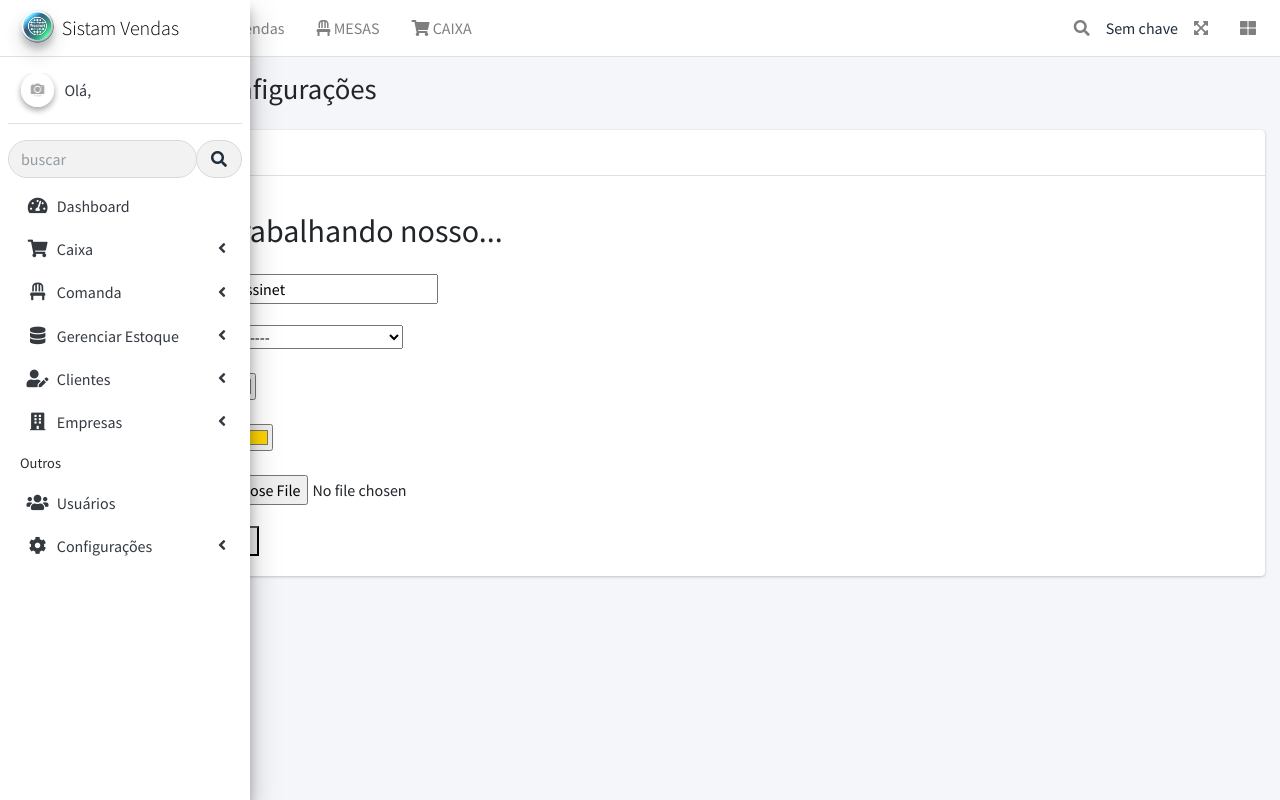
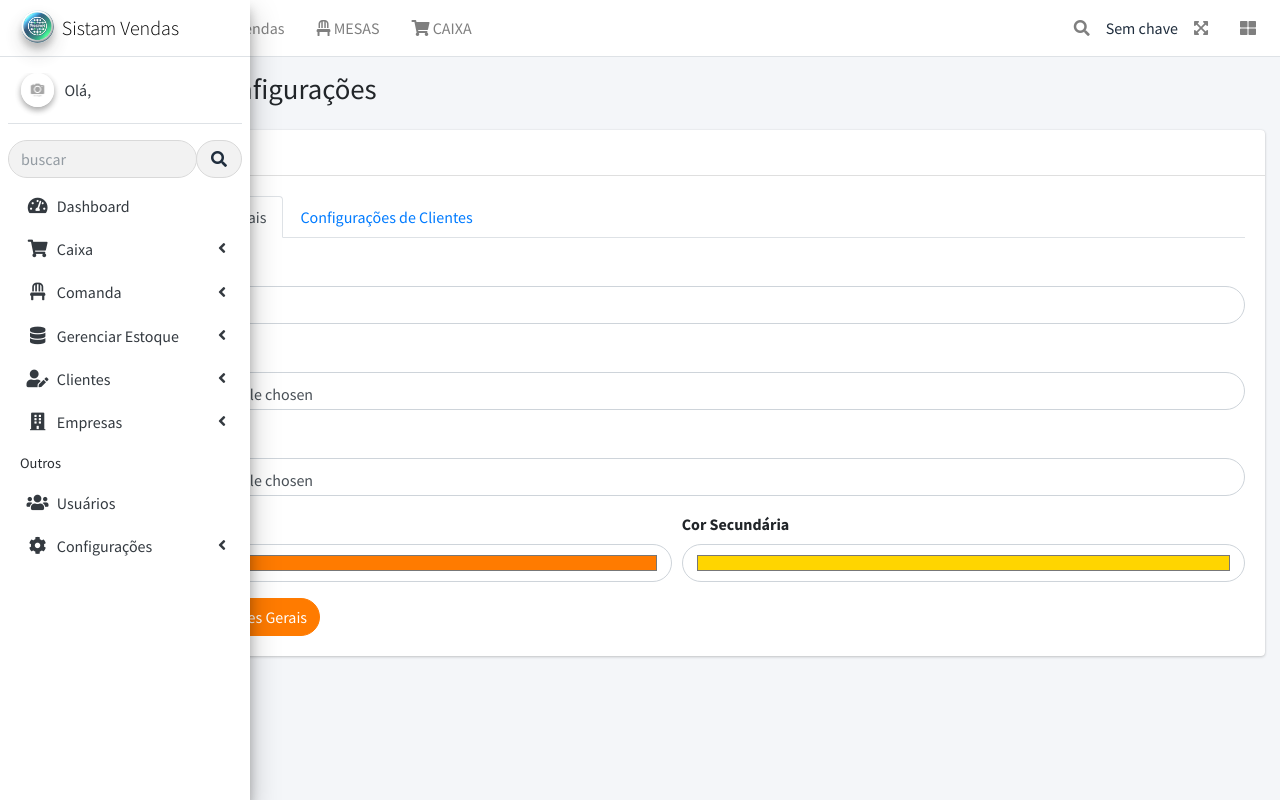
Before and after one commit to Dragonxt022/ProVendas, a Django app: page /configuracoes/ in a window 1280 px wide. Run offline with Django 5.2, Linux system fonts and the light colour scheme; data comes from the database, SQL or seed files in the repository; both versions use the stored data as it was after the commit; some libraries are stand-ins or nearby versions.

Commit message:
Correções esteticas em configuração

```diff
--- a/provendas/configuracoes/forms.py
+++ b/provendas/configuracoes/forms.py
@@ -4,8 +4,12 @@ from .models import Configuracao
 class ConfiguracaoForm(forms.ModelForm):
     class Meta:
         model = Configuracao
-        fields = ['nome_aplicacao', 'cliente_padrao', 'cor_primaria', 'cor_secundaria', 'logo_empresa']
+        fields = ['nome_aplicacao', 'cliente_padrao', 'cor_primaria', 'cor_secundaria', 'logo_empresa', 'icone_aplicacao']
         widgets = {
-            'cor_primaria': forms.TextInput(attrs={'type': 'color'}),
-            'cor_secundaria': forms.TextInput(attrs={'type': 'color'}),
+            'nome_aplicacao': forms.TextInput(attrs={'class': 'form-control'}),
+            'cliente_padrao': forms.Select(attrs={'class': 'form-control'}),
+            'cor_primaria': forms.TextInput(attrs={'type': 'color', 'class': 'form-control'}),
+            'cor_secundaria': forms.TextInput(attrs={'type': 'color', 'class': 'form-control'}),
+            'logo_empresa': forms.FileInput(attrs={'class': 'form-control'}),
+            'icone_aplicacao': forms.FileInput(attrs={'class': 'form-control'}),
         }
--- a/provendas/configuracoes/models.py
+++ b/provendas/configuracoes/models.py
@@ -1,11 +1,14 @@
+# models.py
 from django.db import models
+from provendas.utils import caminho_upload
 
 class Configuracao(models.Model):
     nome_aplicacao = models.CharField(max_length=100)
     cliente_padrao = models.ForeignKey('clientes.Cliente', on_delete=models.SET_NULL, null=True, blank=True)
-    cor_primaria = models.CharField(max_length=7, default="#ff670f")  # Exemplo de cor no formato hex
-    cor_secundaria = models.CharField(max_length=7, default="#ffd30f")
-    logo_empresa = models.ImageField(upload_to='logos/', null=True, blank=True)
+    cor_primaria = models.CharField(max_length=7, default="#000000")
+    cor_secundaria = models.CharField(max_length=7, default="#FFFFFF")
+    logo_empresa = models.ImageField(upload_to=caminho_upload, null=True, blank=True)
+    icone_aplicacao = models.ImageField(upload_to=caminho_upload, null=True, blank=True)  # Novo campo para o ícone
 
     def __str__(self):
-        return "Configurações Gerais"
+        return self.nome_aplicacao
--- a/provendas/templates/configuracoes/listar_configuracao.html
+++ b/provendas/templates/configuracoes/listar_configuracao.html
@@ -33,13 +33,79 @@
                                 <h3 class="card-title">Lista de clientes</h3>
                             </div>
                             <div class="card-body">
-                                <h2 class="py-3" >Estamos trabalhando nosso...</h2>
+                                <!-- Abas de Configuração -->
+                                <ul class="nav nav-tabs" id="configuracoesTabs" role="tablist">
+                                    <li class="nav-item">
+                                        <a class="nav-link active" id="gerais-tab" data-toggle="tab" href="#gerais" role="tab" aria-controls="gerais" aria-selected="true">
+                                            Configurações Gerais
+                                        </a>
+                                    </li>
+                                    <li class="nav-item">
+                                        <a class="nav-link" id="clientes-tab" data-toggle="tab" href="#clientes" role="tab" aria-controls="clientes" aria-selected="false">
+                                            Configurações de Clientes
+                                        </a>
+                                    </li>
+                                </ul>
 
-                                <form method="post">
-                                    {% csrf_token %}
-                                    {{ form.as_p }}
-                                    <button type="submit">Salvar Configuração</button>
-                                </form>
+                                <div class="tab-content mt-3" id="configuracoesTabsContent">
+                                    <!-- Aba de Configurações Gerais -->
+                                    <div class="tab-pane fade show active" id="gerais" role="tabpanel" aria-labelledby="gerais-tab">
+                                        <form method="POST" enctype="multipart/form-data">
+                                            {% csrf_token %}
+
+                                            <!-- Nome da Aplicação -->
+                                            <div class="form-group">
+                                                <label for="id_nome_aplicacao">Nome da Aplicação</label>
+                                                {{ form.nome_aplicacao }}
+                                            </div>
+
+                                            <!-- Logo da Empresa -->
+                                            <div class="form-group">
+                                                <label for="id_logo_empresa">Logo da Empresa</label>
+                                                {{ form.logo_empresa }}
+                                            </div>
+
+                                            <!-- Ícone da Aplicação -->
+                                            <div class="form-group">
+                                                <label for="id_icone_aplicacao">Ícone da Aplicação</label>
+                                                {{ form.icone_aplicacao }}
+                                            </div>
+
+                                            <!-- Cores -->
+                                            <div class="form-row">
+                                                <div class="col-md-6">
+                                                    <div class="form-group">
+                                                        <label for="id_cor_primaria">Cor Primária</label>
+                                                        {{ form.cor_primaria }}
+                                                    </div>
+                                                </div>
+                                                <div class="col-md-6">
+                                                    <div class="form-group">
+                                                        <label for="id_cor_secundaria">Cor Secundária</label>
+                                                        {{ form.cor_secundaria }}
+                                                    </div>
+                                                </div>
+                                            </div>
+
+                                            <button type="submit" class="btn btn-success">Salvar Configurações Gerais</button>
+                                        </form>
+                                    </div>
+
+                                    <!-- Aba de Configurações de Clientes -->
+                                    <div class="tab-pane fade" id="clientes" role="tabpanel" aria-labelledby="clientes-tab">
+                                        <form method="POST" enctype="multipart/form-data">
+                                            {% csrf_token %}
+
+                                            <!-- Cliente Padrão -->
+                                            <div class="form-group">
+                                                <label for="id_cliente_padrao">Cliente Padrão</label>
+                                                {{ form.cliente_padrao }}
+                                            </div>
+
+                                            <button type="submit" class="btn btn-success">Salvar Configurações de Clientes</button>
+                                        </form>
+                                    </div>
+                                </div>
                             </div>
                         </div>
                     </div>
```
Also changed, not shown: provendas/configuracoes/migrations/0004_configuracao_icone_aplicacao_and_more.py (added), provendas/configuracoes/migrations/0005_alter_configuracao_cliente_padrao.py (added), provendas/db.sqlite3.
